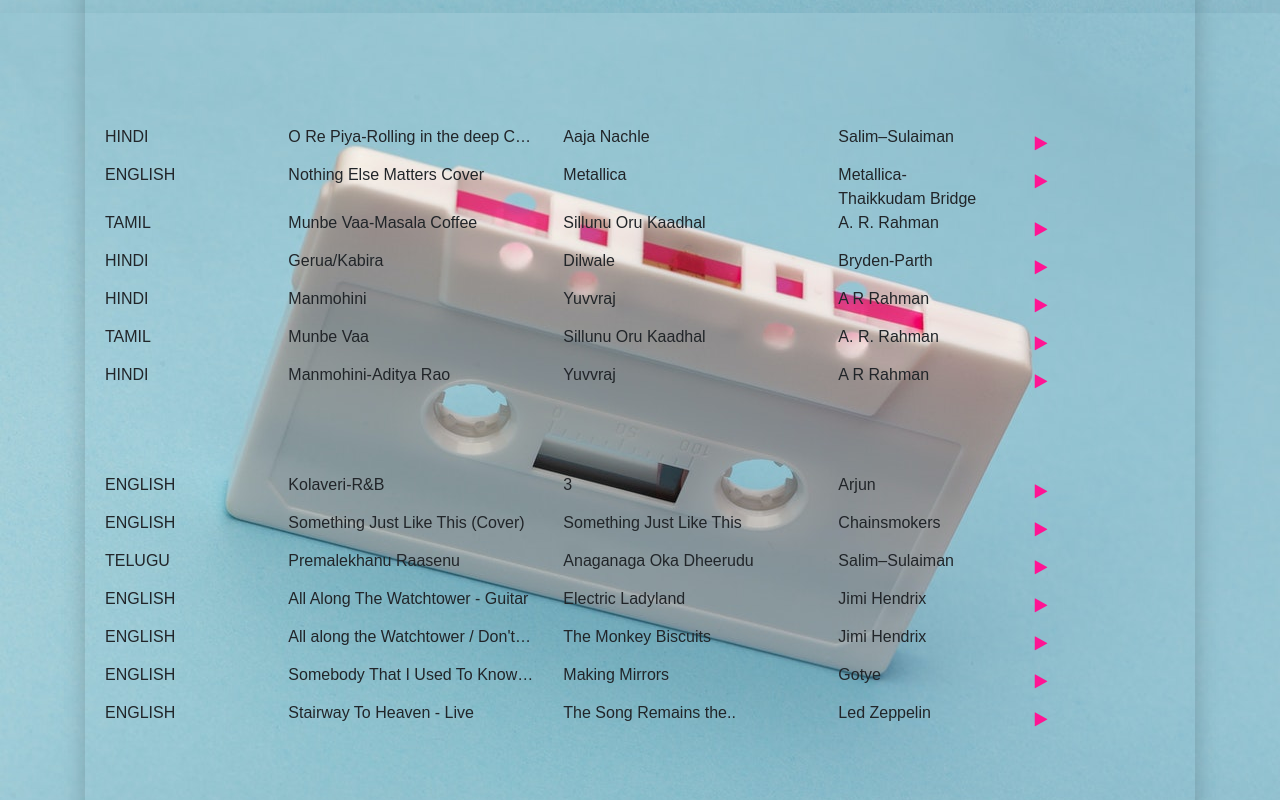
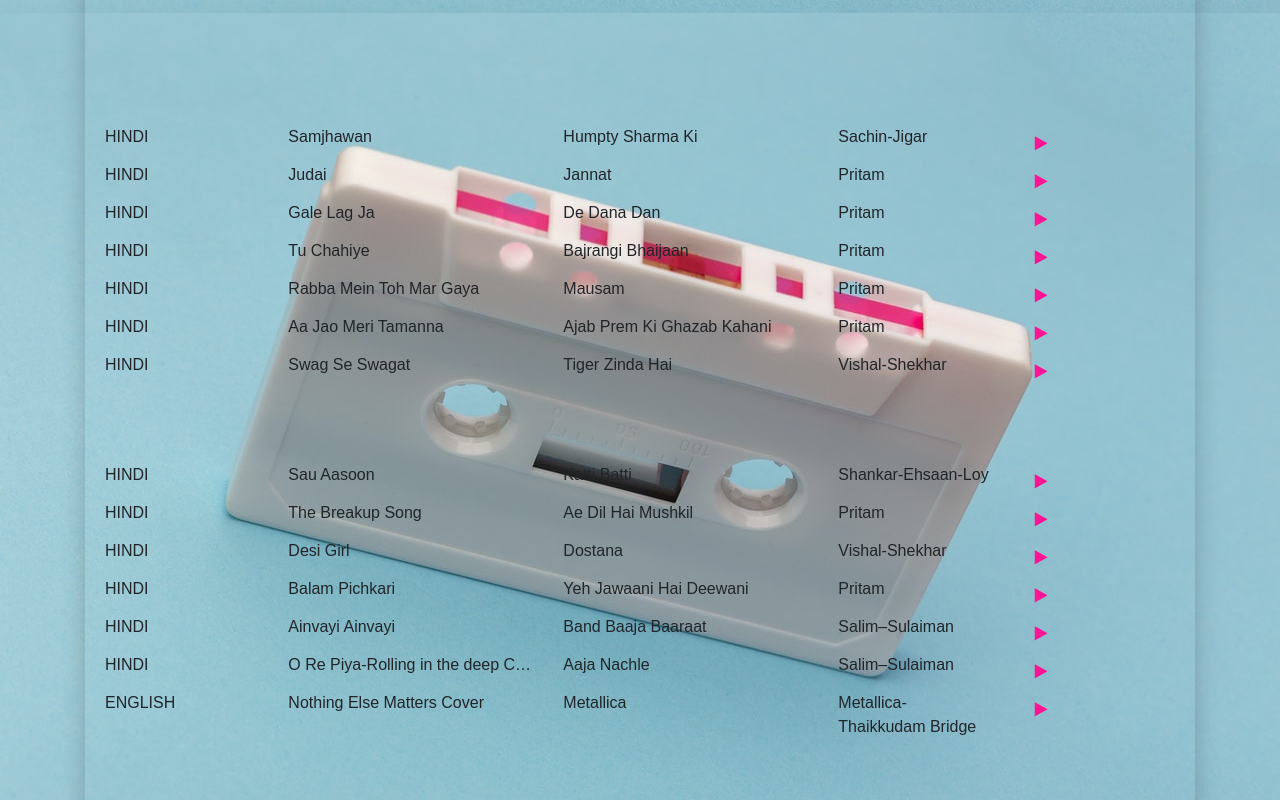
Before and after one commit to msunilhyd/lps_iterative, a React (Create React App) app: page / in a window 1280 px wide. Shown: the part 840-1640 px from the top of the page. Built offline with nearby package versions, Linux system fonts and the light colour scheme.

Commit message:
07-Aug-20 : new additions 2

```diff
--- a/src/samples/playlists.js
+++ b/src/samples/playlists.js
@@ -3,6 +3,19 @@
     slug: 'my-uber-playlist',
     title: 'My Über Playlist!',
     songs: [
+
+      ['Samjhawan', 'HINDI', '2014', 'Sachin-Jigar', 'H2f7MZaw3Yo', 'Humpty Sharma Ki'],
+      ['Judai', 'HINDI', '2008', 'Pritam', '_yOrZ9dKAzI', 'Jannat'],
+      ['Gale Lag Ja', 'HINDI', '2009', 'Pritam', 'VwAAtZp3XZ8', 'De Dana Dan'],
+      ['Tu Chahiye', 'HINDI', '2015', 'Pritam', 'zuvla6ABKbs', 'Bajrangi Bhaijaan '],
+      ['Rabba Mein Toh Mar Gaya', 'HINDI', '2013', 'Pritam', 'c7POv4qiZLM', 'Mausam'],
+      ['Aa Jao Meri Tamanna', 'HINDI', '2009', 'Pritam', '-enLn27qpSg', 'Ajab Prem Ki Ghazab Kahani'],
+      ['Swag Se Swagat', 'HINDI', '2017', 'Vishal-Shekhar', 'xmU0s2QtaEY', 'Tiger Zinda Hai'],
+      ['Sau Aasoon', 'HINDI', '2015', 'Shankar-Ehsaan-Loy', 'fdkLuhr6u0U', 'Katti Batti'],
+      ['The Breakup Song', 'HINDI', '2016', 'Pritam', 'kd5KqlmcHNo', 'Ae Dil Hai Mushkil'],
+      ['Desi Girl', 'HINDI', '2008', 'Vishal-Shekhar', 'oxO0C0Fj7bc', 'Dostana'],
+      ['Balam Pichkari', 'HINDI', '2013', 'Pritam', '4hoiwi3tE6w', 'Yeh Jawaani Hai Deewani'],
+      ['Ainvayi Ainvayi', 'HINDI', '2010', 'Salim–Sulaiman', 'Ou3C8HcPgHw', 'Band Baaja Baaraat'],
       ['O Re Piya-Rolling in the deep Cover', 'HINDI', '2007', 'Salim–Sulaiman', 'zizcSmgszxI', 'Aaja Nachle'],
       ['Nothing Else Matters Cover', 'ENGLISH', '1992', 'Metallica-Thaikkudam Bridge', 'PqEr-03xbkU', 'Metallica'],
       ['Munbe Vaa-Masala Coffee', 'TAMIL', '2006', 'A. R. Rahman', 'X9RKX4IzNVw', 'Sillunu Oru Kaadhal'],
```
Also changed, not shown: 8 other files (tests, documents, lock files or other folders).
